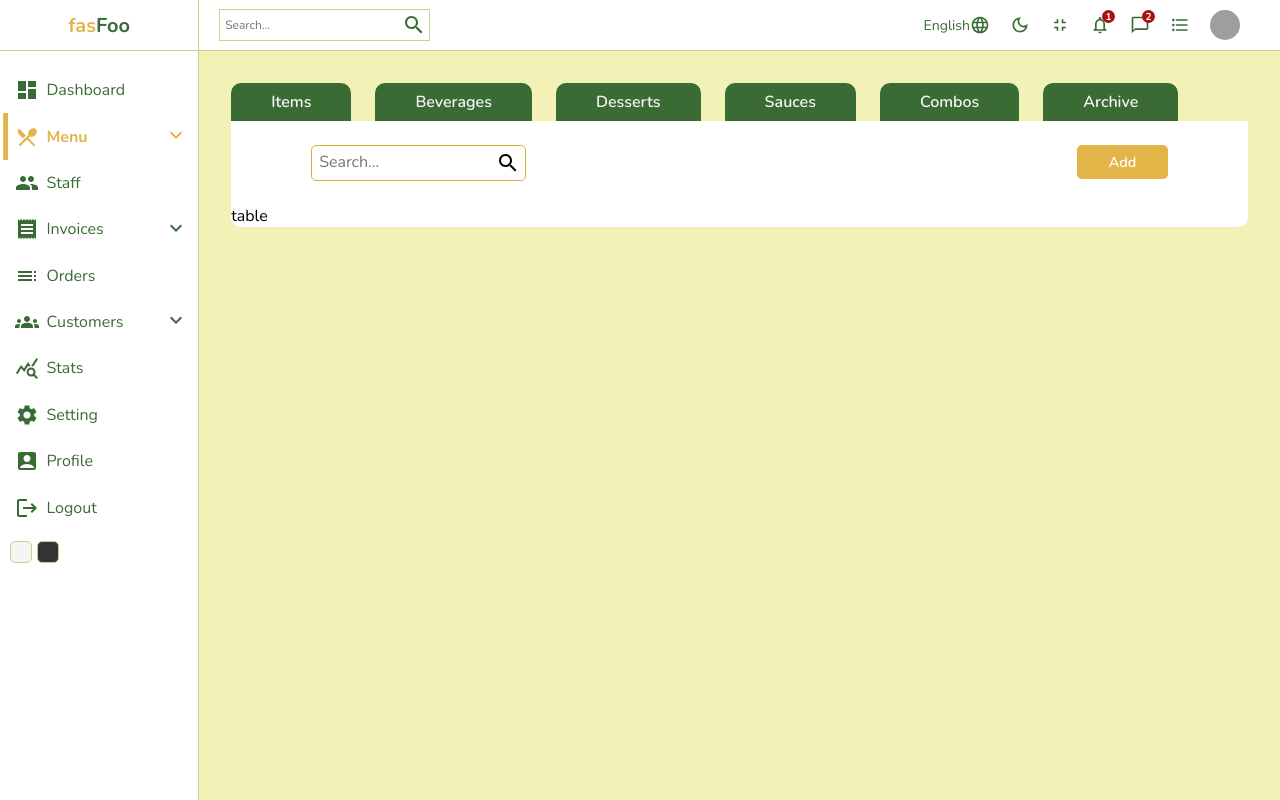
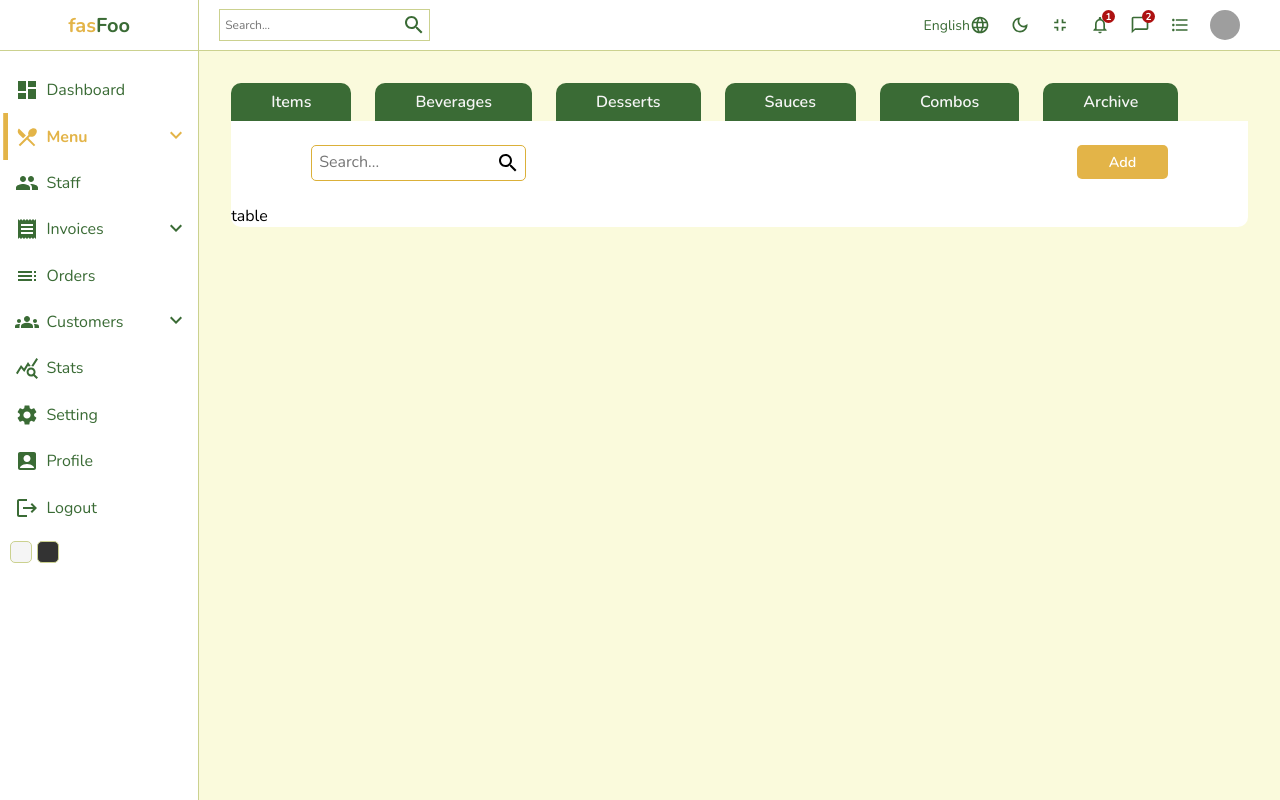
Before and after one commit to negar-75/paneladmin, a React (Create React App) app: page /productList/items in a window 1280 px wide. Built offline with nearby package versions, Linux system fonts and the light colour scheme; grey boxes are pictures that could not be loaded.

Commit message:
changed the background color of container

```diff
--- a/src/pages/productList/items/items.scss
+++ b/src/pages/productList/items/items.scss
@@ -2,7 +2,7 @@
     display: flex;
     .product-list-container{
         flex: 6;
-        background-color:#f2f2b6  ;
+        background-color:#fafadc  ;
 
     }
 }
```
